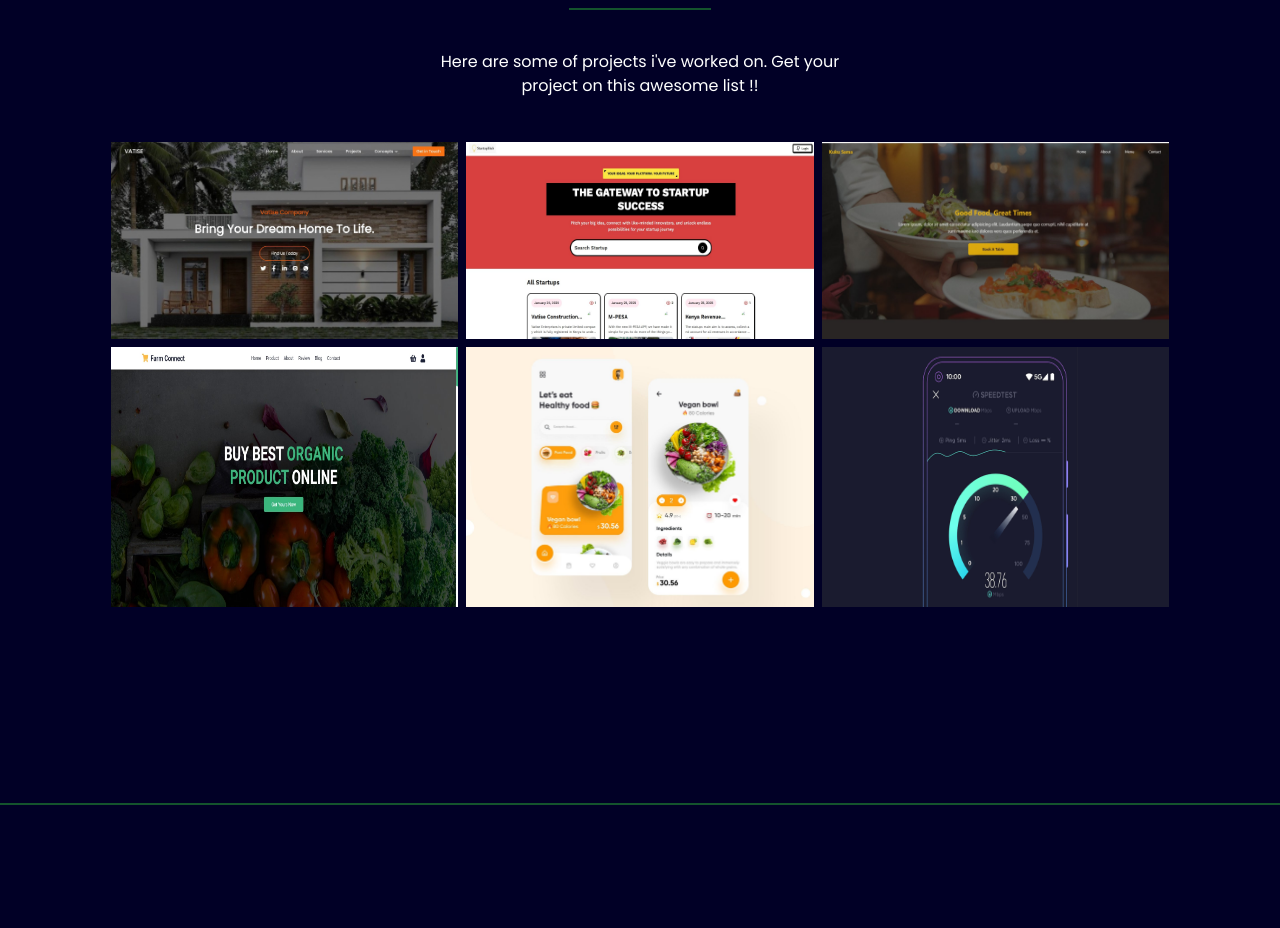
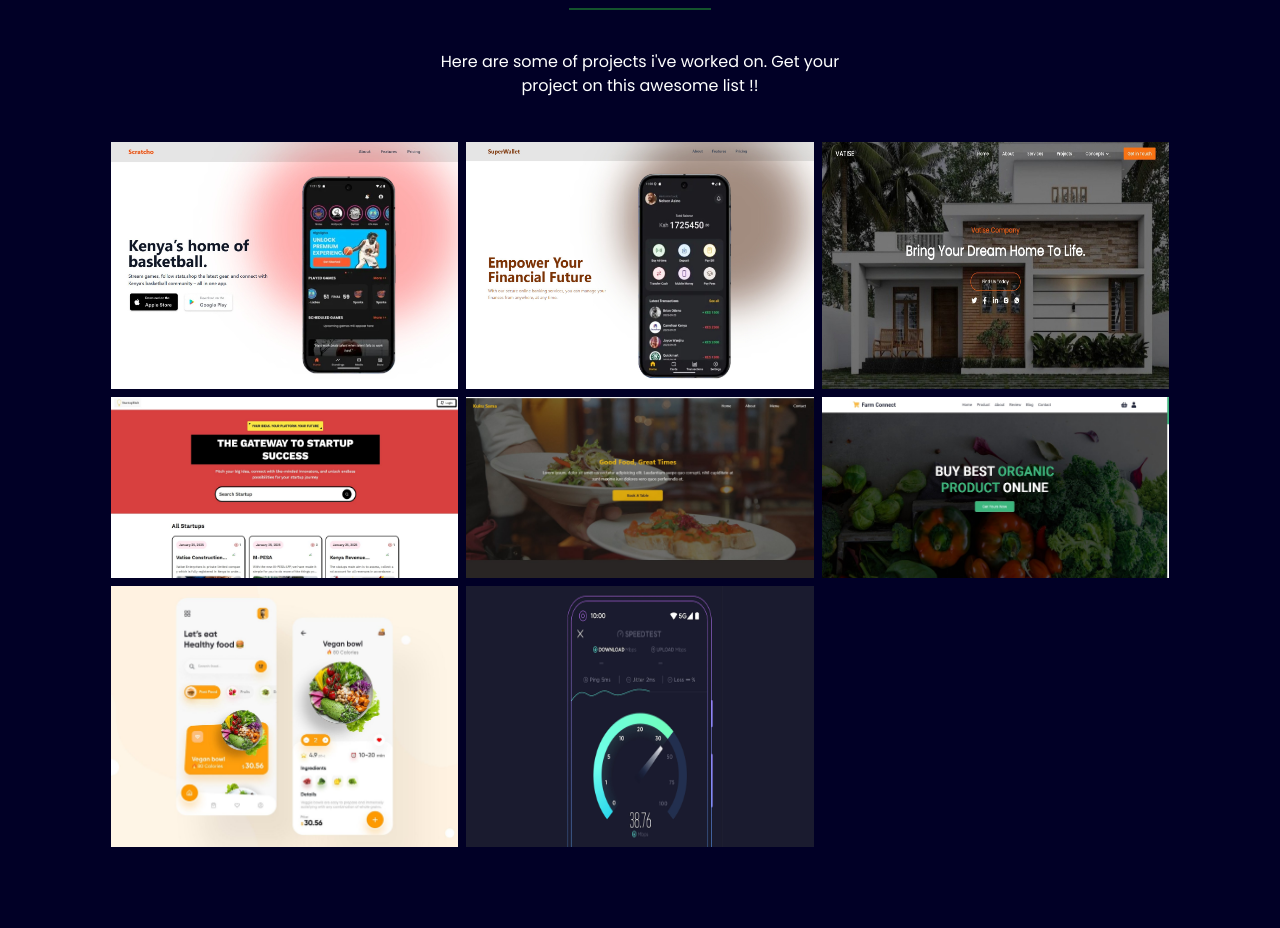
Before and after one commit to asino-nelson/PersonalWebsite, a React (Vite) app: page / in a window 1280 px wide. Shown: the part 1840-2768 px from the top of the page. Built offline with nearby package versions, Linux system fonts and the light colour scheme.

Commit message:
projects update

```diff
--- a/src/scenes/Projects.jsx
+++ b/src/scenes/Projects.jsx
@@ -14,7 +14,7 @@
 };
 
 const Project = ({ title, subtitle, github }) => {
-  const overlayStyles = `absolute h-full w-full md:p-10 p-5 opacity-0 hover:opacity-80 transition duration-700 bg-grey
+  const overlayStyles = `absolute h-full w-full md:p-10 p-5 opacity-0 hover:opacity-80 transition duration-700 bg-gray-100
      z-30 flex flex-col justify-center items-center text-center text-deep-blue`;
   const projectTitle = title.split(" ").join("-").toLowerCase();
 
@@ -22,7 +22,7 @@
     <motion.div variants={projectVariant} className="relative">
       <div className={overlayStyles}>
         <p className="text-2xl">{title}</p>
-        <p className="mt-7 hidden md:visible">{subtitle}</p>
+        <p className="mt-7 font-semibold">{subtitle}</p>
         <a
           className="hover:bg-deep-blue/90  mt-5 rounded-md font-bold hover:border-transparent border-deep-blue/90 border-2 text-green-500 transition duratio-500 text-center md:px-10 px-8 md:py-3 py-2 cursor-pointer"
           href={github}
@@ -82,6 +82,16 @@
           {/**Row 1 */}
 
           <Project
+            title="Scratcho App"
+            subtitle="This is a mobile application aimed at connecting kenyan basketball fans, teams and players"
+            github={"https://scracho-africa.vercel.app/"}
+          />
+          <Project
+            title="Super Wallet"
+            subtitle="This is a banking mobile app UI for online banking services"
+            github={""}
+          />
+          <Project
             title="Vatise Enterprise"
             subtitle="This is a construction company web application aimed at directly linking customers to the engineers"
             github={"https://vatiseenterprises.netlify.app"}
```
Also changed, not shown: public/image/scratcho-app.jpg (added), public/image/super-wallet.jpg (added).
